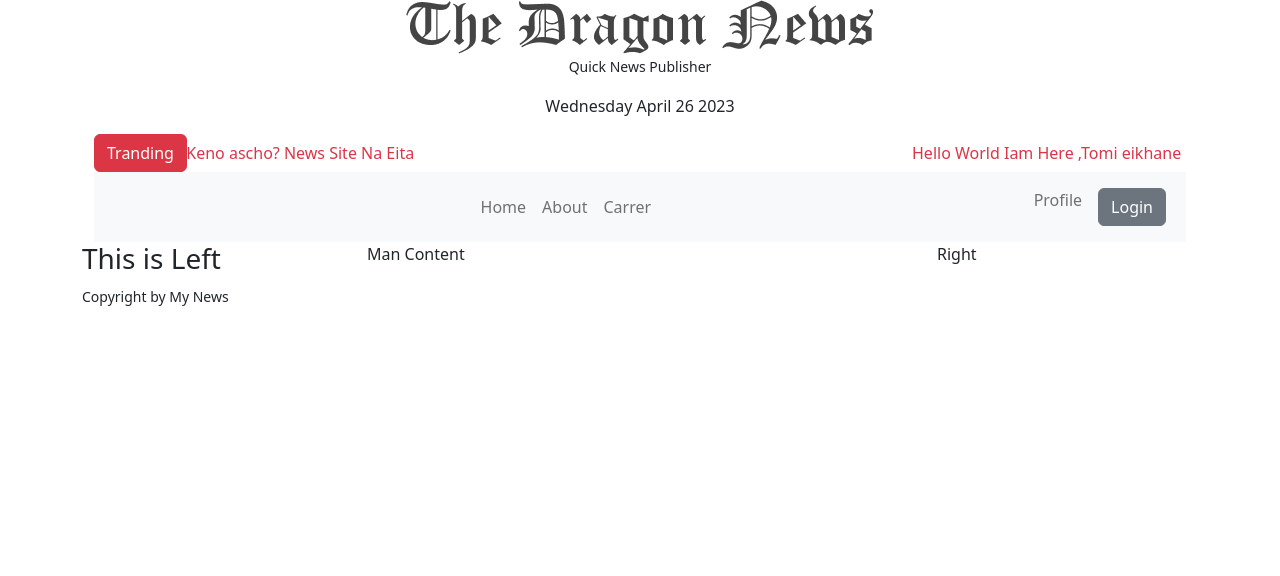
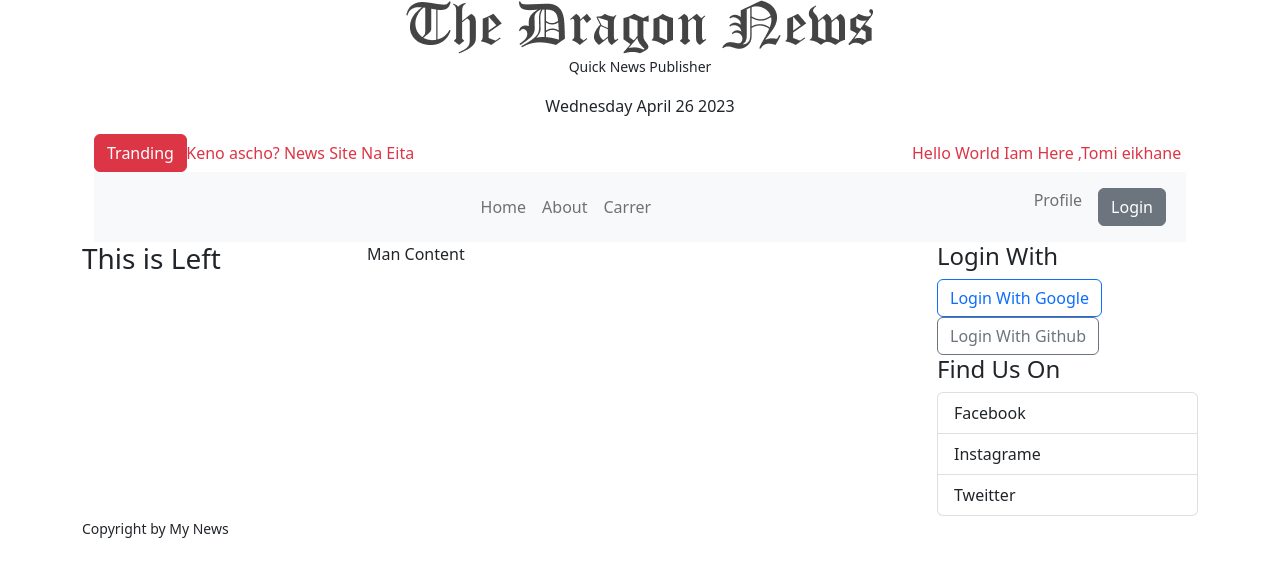
Before and after one commit to UniqueCoderRihan/The-news-dragon, a React (Vite) app: page / in a window 1280 px wide. Shown: the top 576 px of the page. Built offline with nearby package versions, Linux system fonts and the light colour scheme.

Commit message:
Right Nav

```diff
--- a/package.json
+++ b/package.json
@@ -19,6 +19,7 @@
     "react-bootstrap": "^2.7.4",
     "react-dom": "^18.2.0",
     "react-fast-marquee": "^1.5.2",
+    "react-icons": "^4.8.0",
     "react-router-dom": "^6.10.0",
     "sort-by": "^1.2.0"
   },
--- a/src/Layout/Main.jsx
+++ b/src/Layout/Main.jsx
@@ -3,6 +3,7 @@ import Header from '../pages/Shared/Header/Header'
 import Footer from '../pages/Shared/Footer/Footer'
 import { Col, Container, Row } from 'react-bootstrap';
 import LeftNav from '../pages/Shared/LeftNav/LeftNav';
+import RightNav from '../pages/Shared/RightNav/RightNav';
 
 const Main = () => {
     return (
@@ -11,7 +12,7 @@ const Main = () => {
             <Row>
                 <Col lg={3}> <LeftNav></LeftNav> </Col>
                 <Col lg={6}>Man Content</Col>
-                <Col lg={3}>Right </Col>
+                <Col lg={3}> <RightNav></RightNav> </Col>
             </Row>
             <Footer></Footer>
         </Container>
--- a/src/pages/Shared/Header/Header.jsx
+++ b/src/pages/Shared/Header/Header.jsx
@@ -2,7 +2,7 @@ import React from 'react';
 import logo from '../../../assets/logo.png'
 import moment from 'moment/moment';
 import Button from 'react-bootstrap/Button';
-import { Container, Nav, NavDropdown, Navbar } from 'react-bootstrap';
+import { Container, Nav, Navbar } from 'react-bootstrap';
 import Marquee from 'react-fast-marquee';
 const Header = () => {
     return (
--- /dev/null
+++ b/src/pages/Shared/RightNav/RightNav.jsx
@@ -0,0 +1,24 @@
+import React from 'react';
+import { Button, ListGroup } from 'react-bootstrap';
+import { FaGithub, FaGoogle,FaFacebook,FaTwitter,FaInstagram } from 'react-icons/fa';
+
+const RightNav = () => {
+    return (
+        <div>
+            <h4>Login With</h4>
+            <Button variant="outline-primary">{FaGoogle} Login With Google</Button>{' '}
+            <Button variant="outline-secondary"> {FaGithub}Login With Github</Button>{' '}
+            <div>
+                <h4>Find Us On</h4>
+                <ListGroup>
+                    <ListGroup.Item>{FaFacebook} Facebook</ListGroup.Item>
+                    <ListGroup.Item>{FaInstagram} Instagrame</ListGroup.Item>
+                    <ListGroup.Item>{FaTwitter} Tweitter</ListGroup.Item>
+
+                </ListGroup>
+            </div>
+        </div>
+    );
+};
+
+export default RightNav;
```
Also changed, not shown: 1 other file (tests, documents, lock files or other folders).
